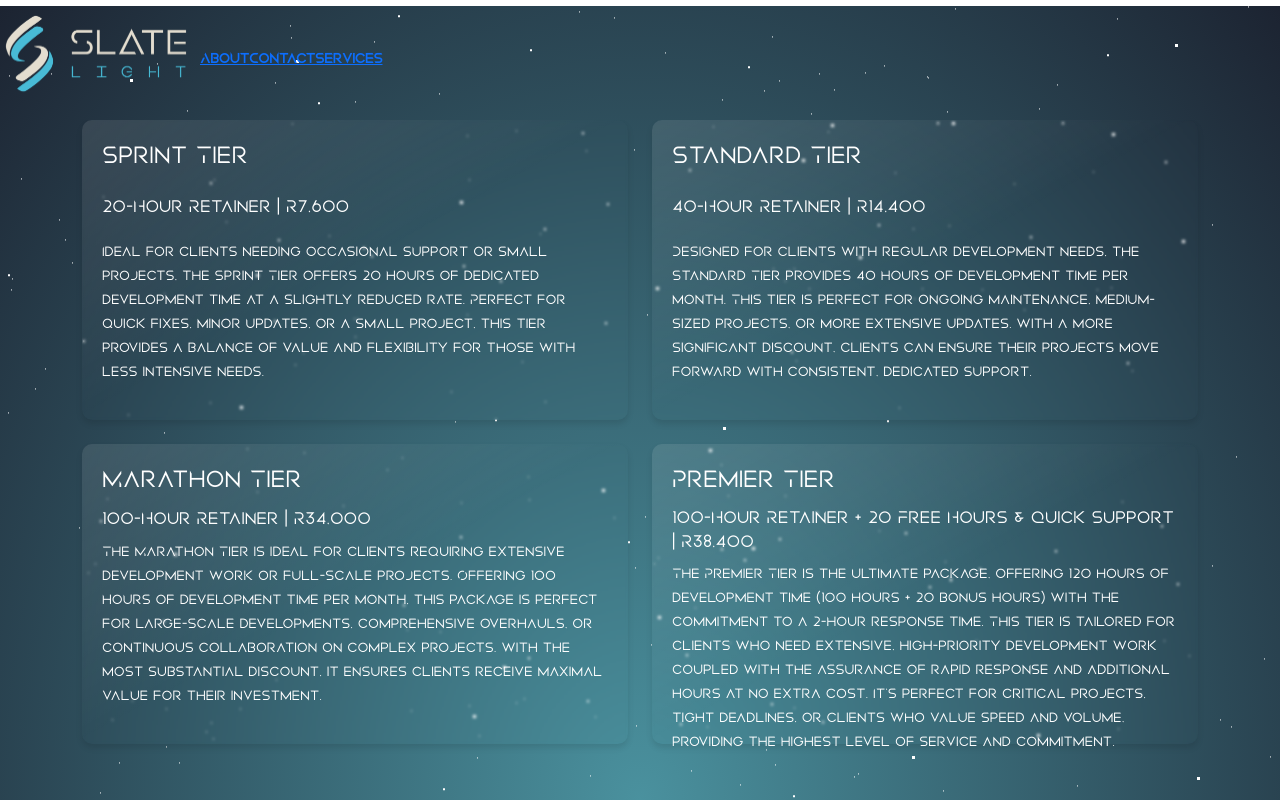
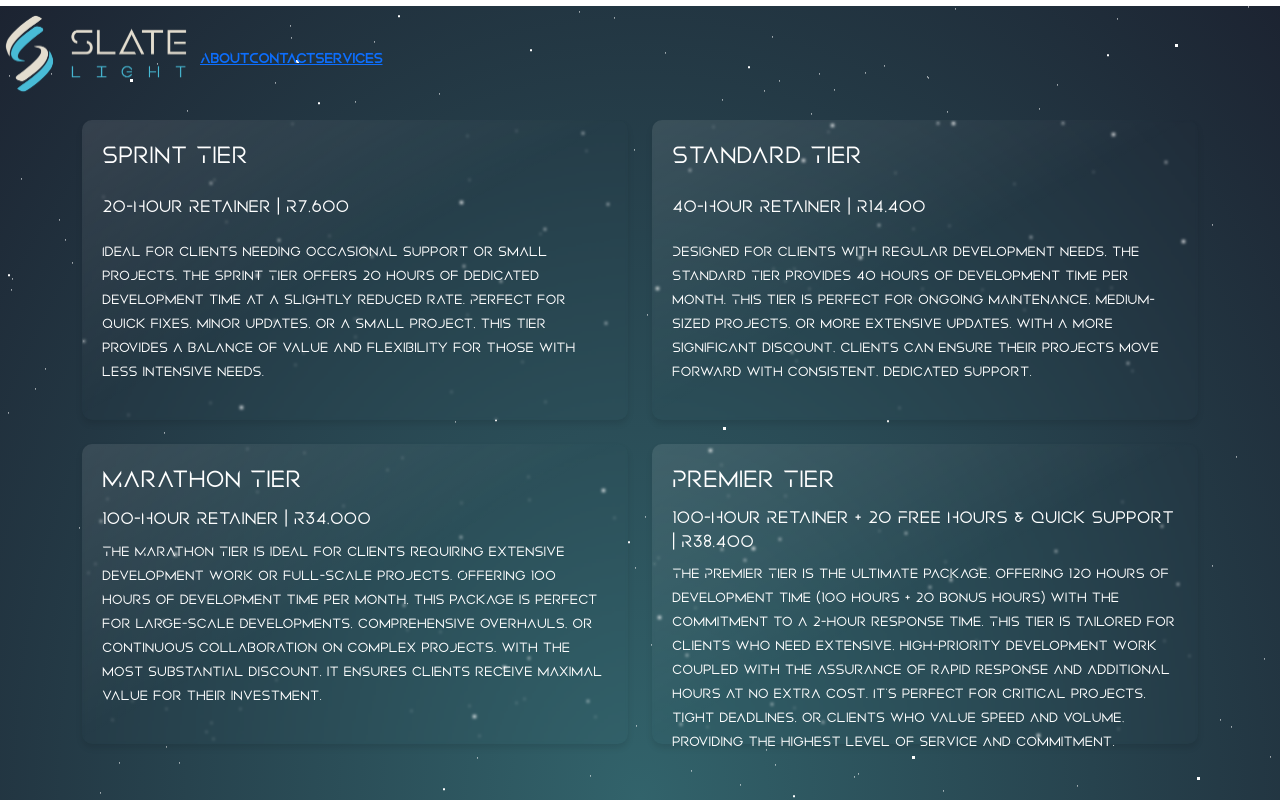
Before and after one commit to azreal1231/Slatelight-Website, a React (Vite) app: page / in a window 1280 px wide. Shown: the top 800 px of the page. Built offline with nearby package versions, Linux system fonts and the light colour scheme.

Commit message:
? minor updates

```diff
--- a/src/App.css
+++ b/src/App.css
@@ -30,6 +30,7 @@ body {
     justify-content: space-between;
     color: white;
     transition: opacity 0.3s ease, background-image 0.3s ease;
+    cursor: default;
 }
 
 .retainer-card h3 {
@@ -67,6 +68,7 @@ body {
     justify-content: space-between;
     color: white;
     transition: opacity 0.3s ease, background-image 0.3s ease;
+    cursor: default;
 }
 
 .addons-card h3 {
--- a/src/App.jsx
+++ b/src/App.jsx
@@ -74,17 +74,12 @@ function doAddonThing(){
 }
 
 return <>
-<nav className="navbar fixed-top navbar-expand-lg navbar-dark scrolling-navbar">
+  <nav className="navbar fixed-top navbar-expand-lg navbar-dark scrolling-navbar">
     {/* <a className="navbar-brand" href="#">Slatelight</a> */}
     <img style={{ width: 200 }} src="/imgs/Logo.png" alt="" />
-    <button
-      className="navbar-toggler"
-      type="button"
-      data-toggle="collapse"
-      data-target="#navbarTogglerDemo02"
-      aria-controls="navbarTogglerDemo02"
-      aria-expanded="false"
-      aria-label="Toggle navigation"
+    <button className="navbar-toggler" type="button" data-toggle="collapse"
+      data-target="#navbarTogglerDemo02" aria-controls="navbarTogglerDemo02"
+      aria-expanded="false" aria-label="Toggle navigation"
     >
       <span className="navbar-toggler-icon" />
     </button>
@@ -196,7 +191,7 @@ return <>
         </div>
       </div>
     </div>
-    <div className="container">
+    <div className="container" style={{marginTop: '100px'}}>
       <section>
         <div className="row d-flex justify-content-center mt-4">
           <div className="col-lg-8">
--- a/src/kak.css
+++ b/src/kak.css
@@ -1,7 +1,7 @@
 html {
     height: 100vh;
     overflow: hidden;
-    background: radial-gradient(ellipse at bottom, #4A919E 0%,#1C2331 100%);
+    background: radial-gradient(ellipse at bottom, #32636b 0%,#1C2331 100%);
 }
 
 .floating-content {
```
